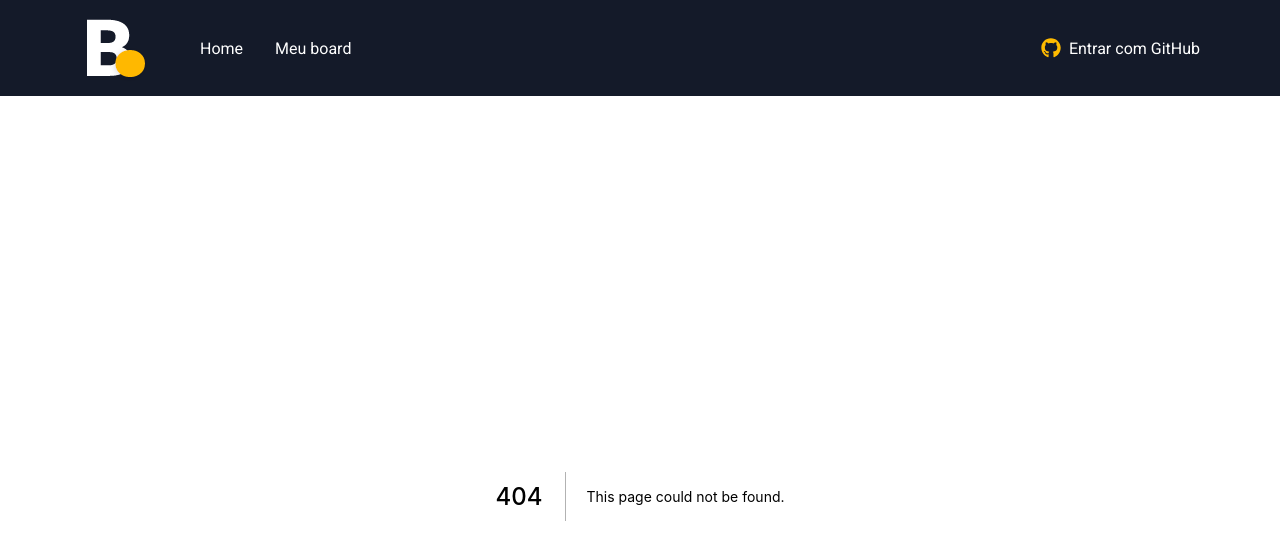
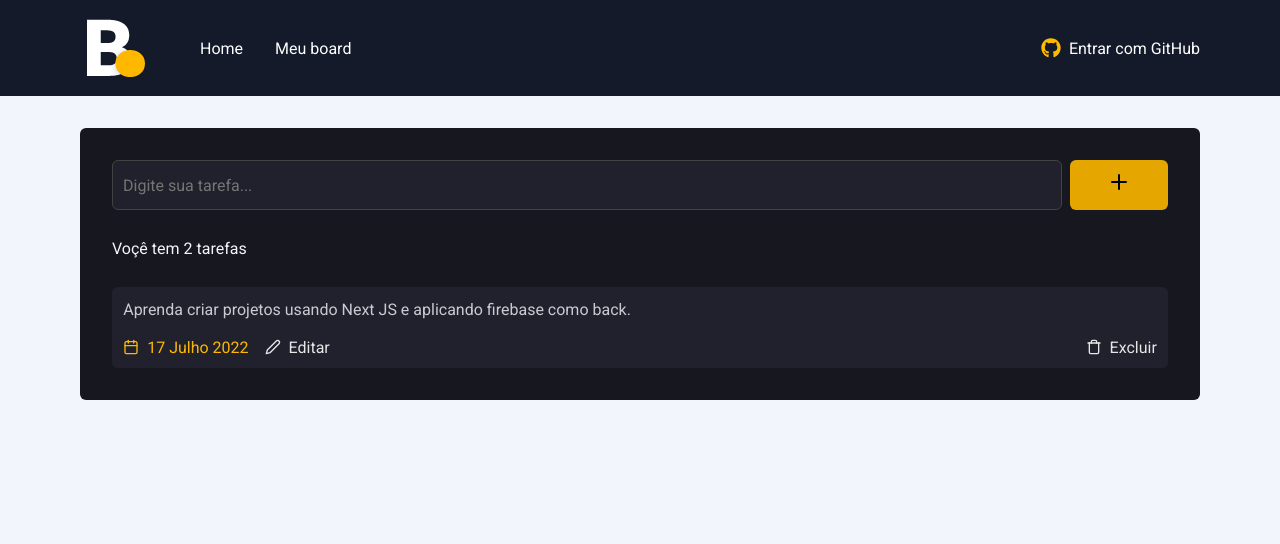
Before and after one commit to calebesg/board, a Next.js app: page /board in a window 1280 px wide. Before the commit this address had no page. Shown: the top 544 px of the page. Built offline with nearby package versions, Linux system fonts and the light colour scheme.

Commit message:
created task list

```diff
--- a/src/components/Header/styles.module.scss
+++ b/src/components/Header/styles.module.scss
@@ -3,7 +3,7 @@
 .container {
   width: 100%;
   height: 6rem;
-  background-color: global.$bgHeaderColor;
+  background-color: global.$bg_header;
 }
 
 .content {
--- /dev/null
+++ b/src/pages/board/index.tsx
@@ -0,0 +1,54 @@
+import Head from 'next/head'
+import { FiCalendar, FiClock, FiEdit2, FiPlus, FiTrash } from 'react-icons/fi'
+
+import styles from './styles.module.scss'
+
+export default function Board() {
+  return (
+    <>
+      <Head>
+        <title>Minhas tarefas - Board</title>
+      </Head>
+
+      <main className={styles.container}>
+        <form>
+          <input type="text" placeholder="Digite sua tarefa..." />
+
+          <button type="submit">
+            <FiPlus />
+          </button>
+        </form>
+
+        <div>
+          <span className={styles.amount}>Voçê tem 2 tarefas</span>
+
+          <article className={styles.taskItem}>
+            <strong>
+              Aprenda criar projetos usando Next JS e aplicando firebase como
+              back.
+            </strong>
+
+            <div className={styles.wrapper}>
+              <div className={styles.left}>
+                <div className={styles.date}>
+                  <FiCalendar />
+                  <time>17 Julho 2022</time>
+                </div>
+
+                <button>
+                  <FiEdit2 />
+                  <span>Editar</span>
+                </button>
+              </div>
+
+              <button>
+                <FiTrash />
+                <span>Excluir</span>
+              </button>
+            </div>
+          </article>
+        </div>
+      </main>
+    </>
+  )
+}
--- /dev/null
+++ b/src/pages/board/styles.module.scss
@@ -0,0 +1,107 @@
+@use '../../styles/variables' as global;
+
+.container {
+  max-width: global.$lg;
+  margin: 2rem auto;
+  padding: 2rem;
+  background-color: global.$bg_content;
+  border-radius: global.$rounded_md;
+
+  form {
+    display: flex;
+    justify-content: center;
+    align-items: center;
+
+    input {
+      width: 90%;
+      height: 50px;
+      background-color: global.$bg_field;
+      border: 1px solid global.$border_color;
+      border-radius: global.$rounded_md;
+      padding: 0 0.625rem;
+      color: white;
+      transition: border 0.1s ease-out;
+
+      &:focus {
+        border-color: #777;
+      }
+    }
+
+    button {
+      flex: 1;
+      margin-left: 0.5rem;
+      height: 50px;
+      border: none;
+      border-radius: global.$rounded_md;
+      font-size: 1.5rem;
+      background-color: global.$bg_button;
+      filter: brightness(0.9);
+      transition: filter 0.1s ease-out;
+
+      &:hover {
+        filter: brightness(1);
+      }
+    }
+  }
+
+  .amount {
+    color: global.$bg_color;
+    margin: 1.8rem 0;
+    display: inline-block;
+  }
+}
+
+.taskItem {
+  background-color: global.$bg_field;
+  padding: 0.7rem;
+  border-radius: global.$rounded_md;
+
+  strong {
+    color: global.$bg_color;
+    font-weight: 400;
+    font-size: 1rem;
+    line-height: 1.5rem;
+    opacity: 0.8;
+    cursor: pointer;
+    transition: opacity 0.1s ease-out;
+
+    &:hover {
+      opacity: 1;
+    }
+  }
+
+  .wrapper {
+    width: 100%;
+    display: flex;
+    justify-content: space-between;
+    margin-top: 1rem;
+
+    .left {
+      display: flex;
+      align-items: center;
+      gap: 1rem;
+
+      .date {
+        color: global.$bg_button;
+        display: flex;
+        align-items: center;
+        gap: 0.5rem;
+      }
+    }
+
+    button {
+      background-color: transparent;
+      color: white;
+      border: none;
+      display: flex;
+      align-items: center;
+      gap: 0.5rem;
+      filter: brightness(0.9);
+      transition: filter 0.1s ease-out;
+
+      &:hover {
+        filter: brightness(1);
+      }
+    }
+  }
+}
--- a/src/styles/_variables.scss
+++ b/src/styles/_variables.scss
@@ -1,9 +1,16 @@
-$bgColor: #f2f6fc;
-$bgHeaderColor: #141a29;
-$textPrimary: #141a29;
-$textHightLight: #04dd75;
+$bg_color: #f2f6fc;
+$bg_header: #141a29;
+$bg_content: #17181f;
+$bg_field: #20212c;
+$bg_button: #ffb800;
+$border_color: #424242;
+$text_primary: #141a29;
+$text_highlighted: #04dd75;
 
 //////////////////////////////////////////////////////
 /////////////////////////////////////////////////////
 $lg: 70rem; // 1120px
 $md: 43.75rem; // 700px
+
+// Border Radius size
+$rounded_md: 6px;
--- a/src/styles/globals.scss
+++ b/src/styles/globals.scss
@@ -15,10 +15,11 @@ button {
   font-family: 'Roboto', sans-serif;
   font-size: 1rem;
   font-weight: 400;
+  outline: none;
 }
 
 body {
-  background-color: global.$bgColor;
+  background-color: global.$bg_color;
 }
 
 a {
```
Also changed, not shown: src/styles/home.module.scss (+4 -4 lines).
